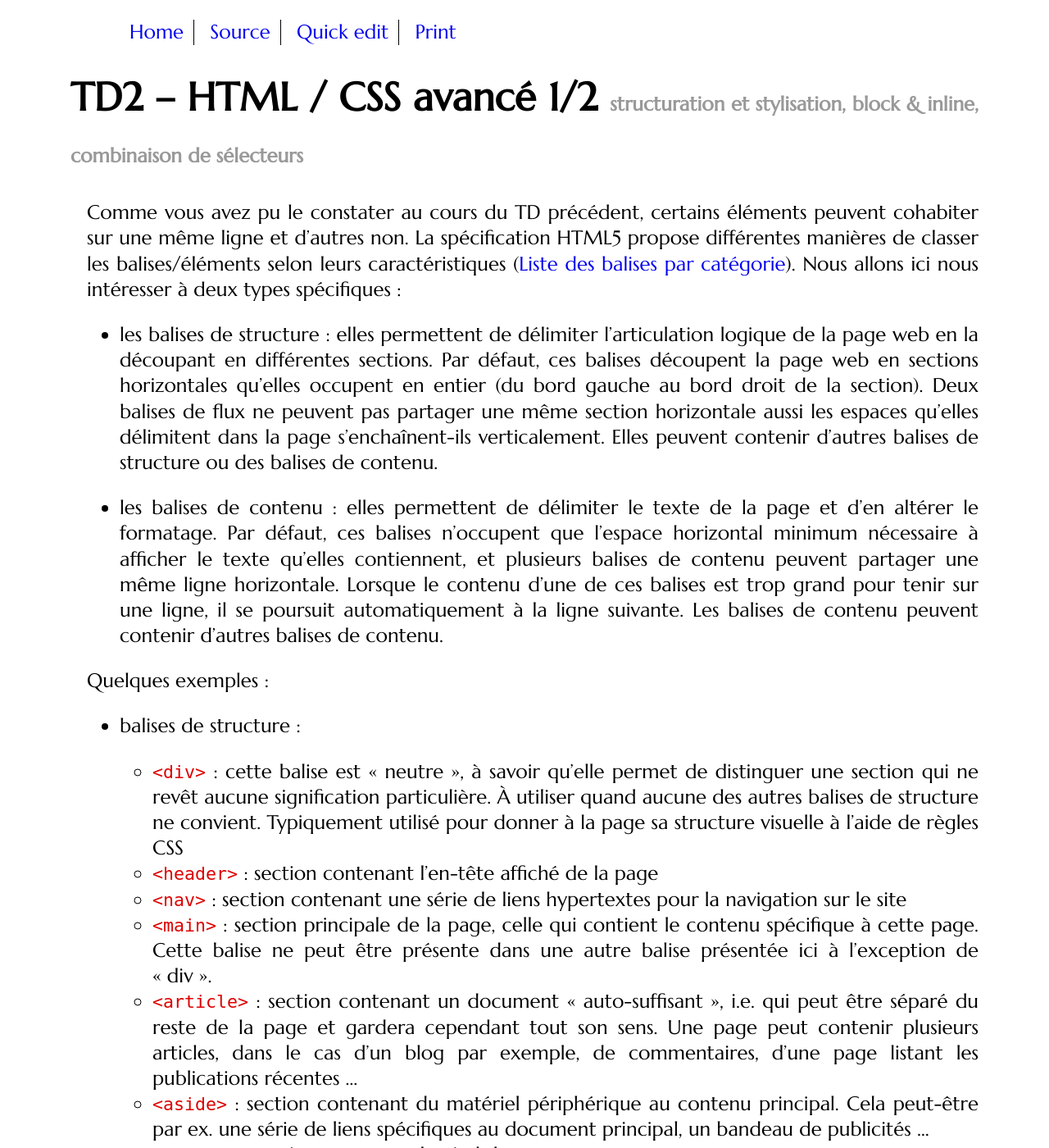
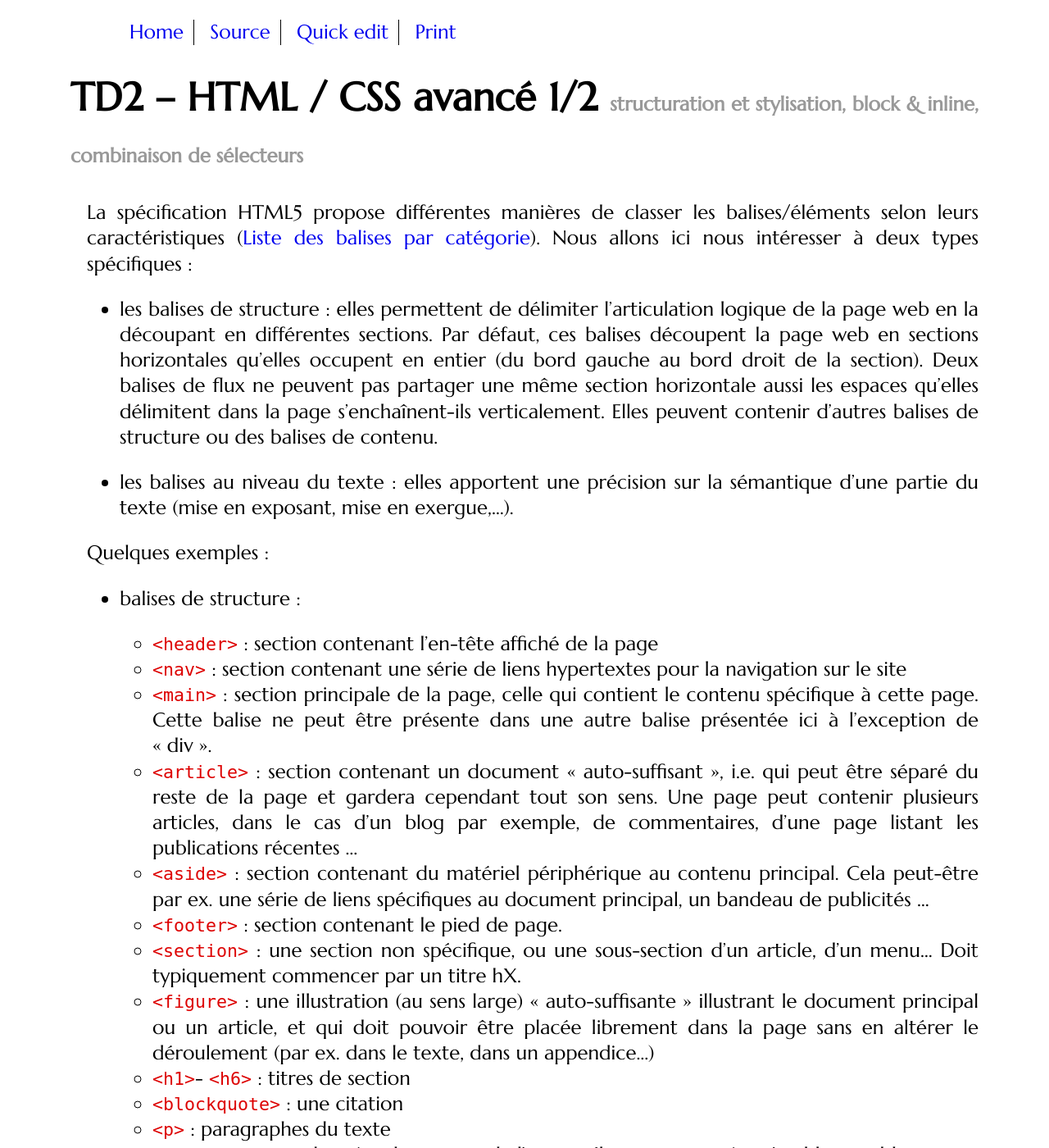
Before and after one commit to romainlebreton/R1.02-DeveloppementInterfacesWeb, a Jekyll site: the page built from tutorials/tutorial2.md, in a window 1280 px wide and 1400 px high. Shown: the whole window at 82% size. Built offline with Jekyll 4.4.1, drawn with Linux system fonts in a browser that asks for light colours; some web fonts are replaced; comment, search, counter and statistics services are not loaded; some of the changed text lies outside the part shown.

Commit message:
rewriting intro

```diff
--- a/tutorials/tutorial2.md
+++ b/tutorials/tutorial2.md
@@ -5,8 +5,7 @@ layout: tutorial
 ---
 
 
-Comme vous avez pu le constater au cours du TD précédent, certains éléments
-peuvent cohabiter sur une même ligne et d'autres non. La spécification HTML5
+La spécification HTML5
 propose différentes manières de classer les balises/éléments selon leurs
 caractéristiques
 ([Liste des balises par catégorie](https://developer.mozilla.org/en-US/docs/Web/Guide/HTML/Content_categories)). Nous
@@ -20,22 +19,12 @@ allons ici nous intéresser à deux types spécifiques :
   qu'elles délimitent dans la page s'enchaînent-ils verticalement. Elles peuvent
   contenir d'autres balises de structure ou des balises de contenu.
 
-* les balises de contenu : elles permettent de délimiter le texte de la page et
-  d'en altérer le formatage. Par défaut, ces balises n'occupent que l'espace
-  horizontal minimum nécessaire à afficher le texte qu'elles contiennent, et
-  plusieurs balises de contenu peuvent partager une même ligne
-  horizontale. Lorsque le contenu d'une de ces balises est trop grand pour tenir
-  sur une ligne, il se poursuit automatiquement à la ligne suivante. Les balises
-  de contenu peuvent contenir d'autres balises de contenu.
+* les balises au niveau du texte : elles apportent une précision sur la sémantique d'une partie du texte (mise en exposant, mise en exergue,...).
 
 Quelques exemples :
 
 * balises de structure :
 
-   * `<div>` : cette balise est « neutre », à savoir qu'elle permet de distinguer
-une section qui ne revêt aucune signification particulière. À utiliser quand
-aucune des autres balises de structure ne convient. Typiquement utilisé pour
-donner à la page sa structure visuelle à l'aide de règles CSS
    * `<header>` : section contenant l'en-tête affiché de la page
    * `<nav>` : section contenant une série de liens hypertextes pour la navigation
      sur le site
@@ -60,20 +49,30 @@ donner à la page sa structure visuelle à l'aide de règles CSS
      dans la page sans en altérer le déroulement (par ex. dans le texte, dans un
      appendice...)
    * `<h1>`- `<h6>` : titres de section
+   * `<blockquote>` : une citation
    * `<p>` : paragraphes du texte
    * `<address>` : coordonnées de contact de l'auteur. Il ne peut y avoir qu'un bloc
      « address » par article et un pour le restant de la page
 
-* balises de contenu :
+* balises au niveau du texte :
+   * `<sup>` : un exposant
+   * `<time>` : mise en valeur d'une date
+   * `<em>` : emphase sur du texte
+   * `<strong>` : mise en gras du texte
+   * `<br>` : saut de ligne
+
+
+Les balises au niveau du texte sont souvent liées par le navigateur à un style associé (les `<em>` seront mis en emphase, les `<sup>` en exposants,...).
+
+Il existe encore beaucoup d'autres balises HTML. Cela dit il arrive qu'aucune ne corresponde à ce que l'on veut exprimer. Deux balises neutres ont été ajoutées pour ces constructions :
 
    * `<span>` : cette balise est neutre, sans signification particulièrement. Permet
      entre autres de créer des règles de formatage spécifiques du contenu
      textuel, par exemple une lettre plus grande pour la 1e lettre d'un
      paragraphe.
-   * `<quote>` : une citation
-   * `<img>` : une image
-   * `<sup>` : un exposant
-   * `<time>` : mise en valeur d'une date
+   * `<div>` : cette balise est « neutre », à savoir qu'elle permet de distinguer
+une section qui ne revêt aucune signification particulière. Typiquement utilisé pour
+donner à la page sa structure visuelle à l'aide de règles CSS
 
 ## Structuration de la page
 
@@ -470,25 +469,6 @@ Pour centrer le contenu d'une balise :
  1. dans la table, le texte des cellules, (le 5 de Chuck notamment est trop discret)
  1. ajouter du padding horizontal de 5 px aux skill dans la table (pas dans les paragraphes)
 
-<!--
-Si on repousse cet exo on peut parler plus en profondeur des contraintes de tailles sur le premier  block avec une size, et les ordres
-de contraintes sur auto entre width et margin
--->
-
-## L'attribut display
-
-
-### block
-
-### inline
-
-### inline-bloc
-
-### les autres (tables, flex)
-
-
-Flex sera présenté dans les td suivants.
-
 
 ## Position
 
```
Also changed, not shown: tutorials/tutorial3.md (+33 -6 lines).
